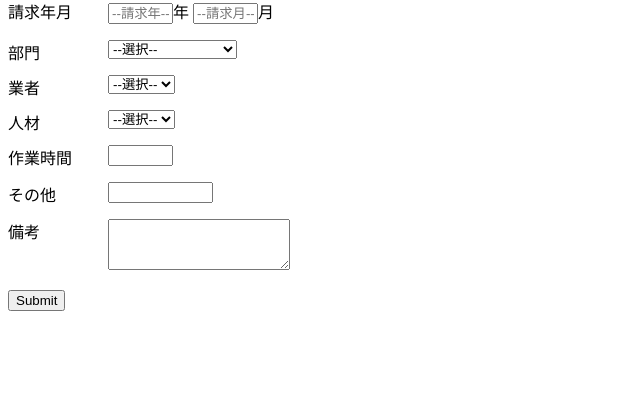
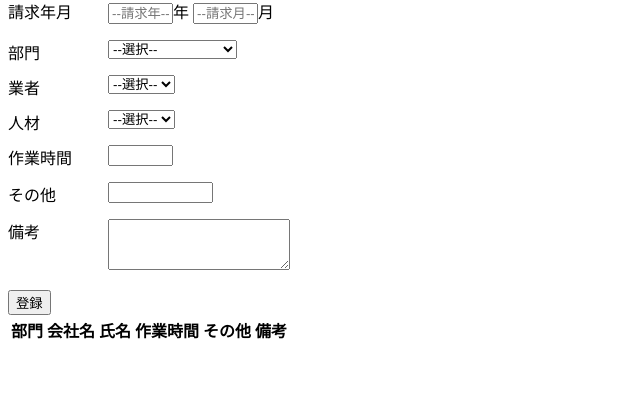
Before and after one commit to YShiozaki01/temporary_staffing, a Flask app: page / in a window 1280 px wide. Shown: the part 76-476 px from the top of the page, without its empty margins (0-640 px from the left). Run offline with Flask 3, Linux system fonts and the light colour scheme; data comes from the database, SQL or seed files in the repository; both versions use the stored data as it was after the commit; lists and menus that the app fills with data are empty.

Commit message:
feat: 入力データをテーブルに追加する機能を追加

```diff
--- a/app.py
+++ b/app.py
@@ -81,6 +81,58 @@ def get_resource_name(resource_code):
     return name
 
 
+# 入力をTTemporary_staffingに書き込み
+def insert_table(data_list):
+    sql = f"""
+        INSERT INTO TTemporary_Staffing(請求年, 請求月, 部門, 会社, 人材, 作業時間, その他, 備考)
+        VALUES(?, ?, ?, ?, ?, ?, ?, ?);
+        """
+    conn = sqlite3.connect(DATABASE)
+    cur = conn.cursor()
+    cur.execute(sql, data_list)
+    conn.commit()
+
+
+# 入力データを変数に順次代入
+def regist_data():
+    send_dict["closing_date_year"] = request.form.get("year")
+    send_dict["closing_date_month"] = request.form.get("month")
+    if not request.form.get("department") == "":
+        send_dict["department_code"] = request.form.get("department")
+        send_dict["department_name"] = get_department_name(send_dict["department_code"])
+        send_dict["vendor_list"] = get_vendor_list(send_dict["department_code"])
+    if not request.form.get("vendor") == "":
+        send_dict["vendor_code"] = request.form.get("vendor")
+        send_dict["vendor_name"] = get_vendor_name(send_dict["vendor_code"])
+        send_dict["resource_list"] = get_resource_list(send_dict["vendor_code"])
+    if not request.form.get("resource") == "":
+        send_dict["resource_code"] = request.form.get("resource")
+        send_dict["resource_name"] = get_resource_name(send_dict["resource_code"])
+    send_dict["working_hours"] = request.form.get("working_hours")
+    send_dict["others"] = request.form.get("others")
+    send_dict["remarks"] = request.form.get("remarks")
+
+
+# 入力履歴データを生成
+def input_history_gen():
+    sql = f"""
+        SELECT b.名称 as 部門, c.名称 as 会社名, d.名称 as 氏名, a.作業時間, a.その他, a.備考
+        FROM TTemporary_staffing as a
+        LEFT JOIN MDepartment as b on a.部門 = b.コード
+        LEFT JOIN MVendor as c on a.会社 = c.コード
+        LEFT JOIN MHuman_resources as d on a.人材 = d.コード
+        WHERE a.請求年 = {send_dict['closing_date_year']}
+        AND a.請求月 = {send_dict['closing_date_month']}
+        ORDER by a.ID DESC;
+        """
+    print(sql)
+    conn = get_db_connection()
+    cur = conn.cursor()
+    cur.execute(sql)
+    result = cur.fetchall()
+    send_dict["input_history"] = result
+
+
 @app.route("/", methods=["GET", "POST"])
 def index():
     send_dict["department_list"] = get_department_list()
@@ -88,23 +140,23 @@ def index():
 
 @app.route("/register", methods=["POST"])
 def register():
-    send_dict["closing_date_year"] = request.form.get("year")
-    send_dict["closing_date_month"] = request.form.get("month")
-    send_dict["department_code"] = request.form.get("department")
-    if not send_dict["department_code"] is None:
-        send_dict["department_name"] = get_department_name(send_dict["department_code"])
-        send_dict["vendor_list"] = get_vendor_list(send_dict["department_code"])
-    send_dict["vendor_code"] = request.form.get("vendor")
-    if not send_dict["vendor_code"] is None:
-        send_dict["vendor_name"] = get_vendor_name(send_dict["vendor_code"])
-        send_dict["resource_list"] = get_resource_list(send_dict["vendor_code"])
-    send_dict["resource_code"] = request.form.get("resource")
-    if not send_dict["resource_code"] is None:
-        send_dict["resource_name"] = get_resource_name(send_dict["resource_code"])
-    send_dict["working_hours"] = request.form.get("working_hours")
-    send_dict["others"] = request.form.get("others")
-    send_dict["remarks"] = request.form.get("remarks")
+    regist_data()
     print(send_dict)
+    if request.form.get("button") == "entry":
+        insert_list = []
+        insert_list.append(send_dict["closing_date_year"])
+        insert_list.append(send_dict["closing_date_month"])
+        insert_list.append(send_dict["department_code"])
+        insert_list.append(send_dict["vendor_code"])
+        insert_list.append(send_dict["resource_code"])
+        insert_list.append(send_dict["working_hours"])
+        insert_list.append(send_dict["others"])
+        insert_list.append(send_dict["remarks"])
+        insert_table(insert_list)
+        for element in ["resource_code", "resource_name", "working_hours", "others", "remarks"]:
+            del send_dict[element]
+        input_history_gen()
+        print(send_dict["input_history"])
     return redirect(url_for("index"))
 
 if __name__ == "__main__":
--- a/templates/index.html
+++ b/templates/index.html
@@ -5,7 +5,7 @@
     <form action="/register" method="post">
         <p>
             <label>請求年月</label>
-            <input type="text" name="year" size="5" placeholder="--請求年--"
+            <input type="text" id="year" name="year" size="5" placeholder="--請求年--"
             value={% if "closing_date_year" in send_dict %}{{ send_dict["closing_date_year"] }}{% endif %}>年
             <input type="text" name="month" size="5" placeholder="--請求月--"
             value={% if "closing_date_month" in send_dict %}{{ send_dict["closing_date_month"] }}{% endif %}>月
@@ -13,7 +13,7 @@
         <p>
             <label>部門</label>
             <select name="department" class="select1" onchange="this.form.submit();">
-                <option value=None disabled selected>
+                <option value="">
                     {% if "department_name" in send_dict %}{{ send_dict["department_name"] }}{% else %}{{ "--選択--" }}{% endif %}
                 </option>
                 {% for department in send_dict["department_list"] %}
@@ -24,7 +24,7 @@
         <p>
             <label>業者</label>
             <select name="vendor" class="select2" onchange="this.form.submit();">
-                <option value=None disabled selected>
+                <option value="">
                     {% if "vendor_name" in send_dict %}{{ send_dict["vendor_name"] }}{% else %}{{ "--選択--" }}{% endif %}
                 </option>
                 {% for vendor in send_dict["vendor_list"] %}
@@ -35,7 +35,7 @@
         <p>
             <label>人材</label>
             <select name="resource" class="select3">
-                <option value=None disabled selected>
+                <option value="">
                     {% if "resource_name" in send_dict %}{{ send_dict["resource_name"] }}{% else %}{{ "--選択--" }}{% endif %}
                 </option>
                 {% for resource in send_dict["resource_list"] %}
@@ -57,30 +57,46 @@
             <label>備考</label>
             <textarea name="remarks" rows="3" cols="20"></textarea>
         </p>
-        <input type="submit" />
+        <button type="submit" name="button" value="entry">登録</button>
     </form>
 
+    <table>
+        <thead>
+            <tr>
+                <th>部門</th>
+                <th>会社名</th>
+                <th>氏名</th>
+                <th>作業時間</th>
+                <th>その他</th>
+                <th>備考</th>
+            </tr>
+        </thead>
+        <tbody>
+            {% for hist in send_dict["input_history"] %}
+                <tr>
+                    <td>{{ hist["部門"] }}</td>
+                    <td>{{ hist["会社名"] }}</td>
+                    <td>{{ hist["氏名"] }}</td>
+                    <td>{{ hist["作業時間"] }}</td>
+                    <td>{{ hist["その他"] }}</td>
+                    <td>{{ hist["備考"] }}</td>
+                </tr>
+            {% endfor %}
+        </tbody>
+    </table>
     <!-- <script>
-        const form = document.querySelector("#form")
-        const select1 = document.querySelector(".select1")
+        const send_json ={}
+        const select1 = document.querySelector(".select1");
+        select1.addEventListener("input", function (event) {
+            const value = event.currentTarget.value;
+            console.log(`${value}が選択された`);
+        });
 
-        select1.onchange = function () {
-            const formData = new FormData(form)
-            const action = form.getAttribute("action")
-            const options = {
-                method: 'POST',
-                body: formData,
-            }
+        const button = document.querySelector("#register")
+        button.addEventListener("click", function () {
+            location.href = "/entry";
+        });
 
-            fetch(action, options).then(function (e) {
-                  return;
-                }
-            )
-        }
-        // const pulldown2 = document.querySelectot(".select2");
-        // pulldown2.addEventlistener("onchange", function () {
-        //     window.location.reload();
-        // });
-      </script> -->
+    </script>         -->
 
 {% endblock %}
```
Also changed, not shown: database/database.db.
